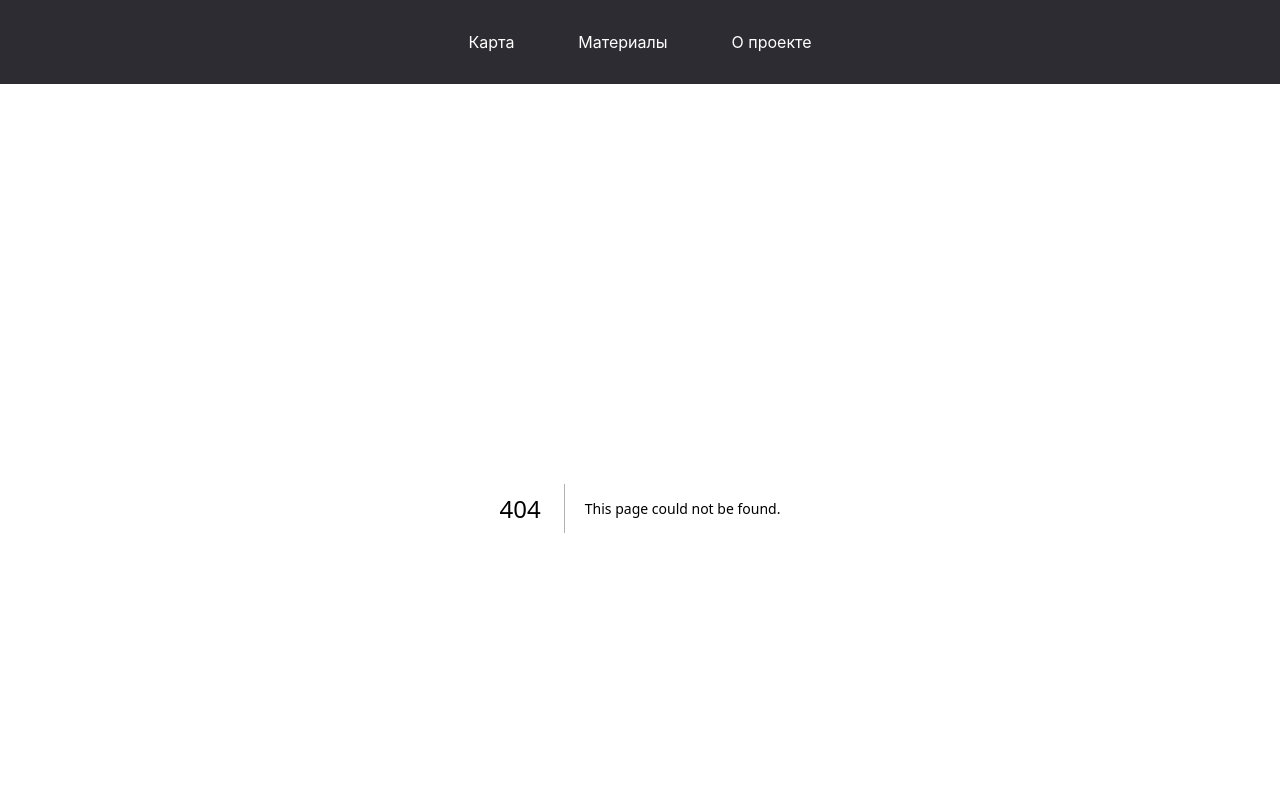
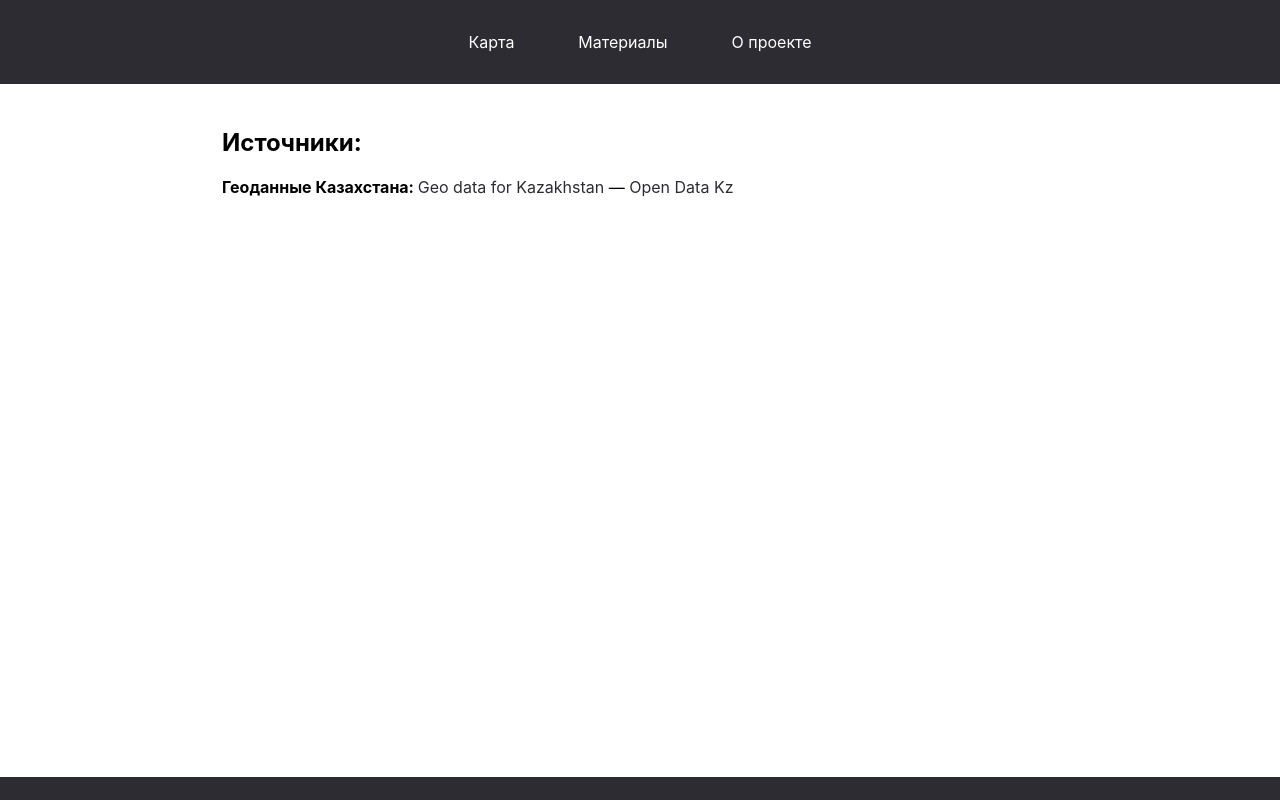
Before and after one commit to aidos42/next-gulag-map-kz, a Next.js app: page /about in a window 1280 px wide. Before the commit this address had no page. Shown: the top 800 px of the page. Built offline with nearby package versions, Linux system fonts and the light colour scheme.

Commit message:
feat: add basic about page

```diff
--- /dev/null
+++ b/src/app/about/page.tsx
@@ -0,0 +1,8 @@
+export default function About() {
+  return (
+    <div>
+      <h2>Источники:</h2>
+      <p><b>Геоданные Казахстана: </b><a href="https://github.com/open-data-kazakhstan/geo-boundaries-kz">Geo data for Kazakhstan</a> — <a href="https://www.opendatagov.kz/">Open Data Kz</a></p>
+    </div>
+  );
+}
```
